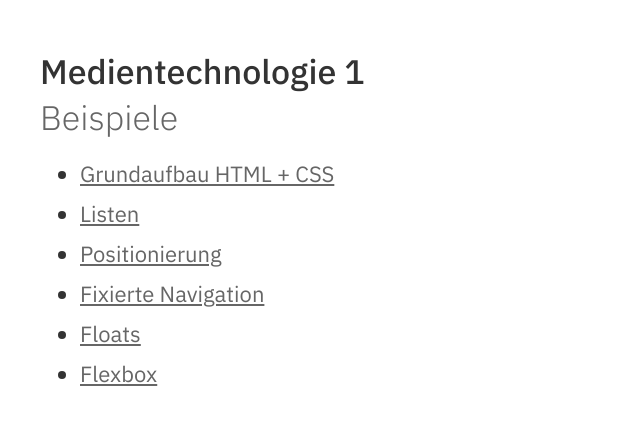
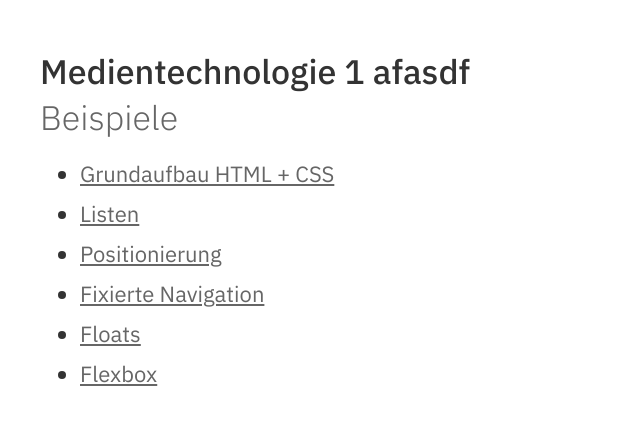
Before and after one commit to andipollokhfg/testwebsite, a plain HTML site: page index.html in a window 1280 px wide. Shown: the whole page, without its empty margins (0-640 px from the left). Drawn offline with Linux system fonts and the light colour scheme.

Commit message:
Update index.html

```diff
--- a/index.html
+++ b/index.html
@@ -15,7 +15,7 @@
 
 	<main>
 
-		<h1>Medientechnologie 1</h1>
+		<h1>Medientechnologie 1 afasdf</h1>
 
 		<h2>Beispiele</h2>
 
```
